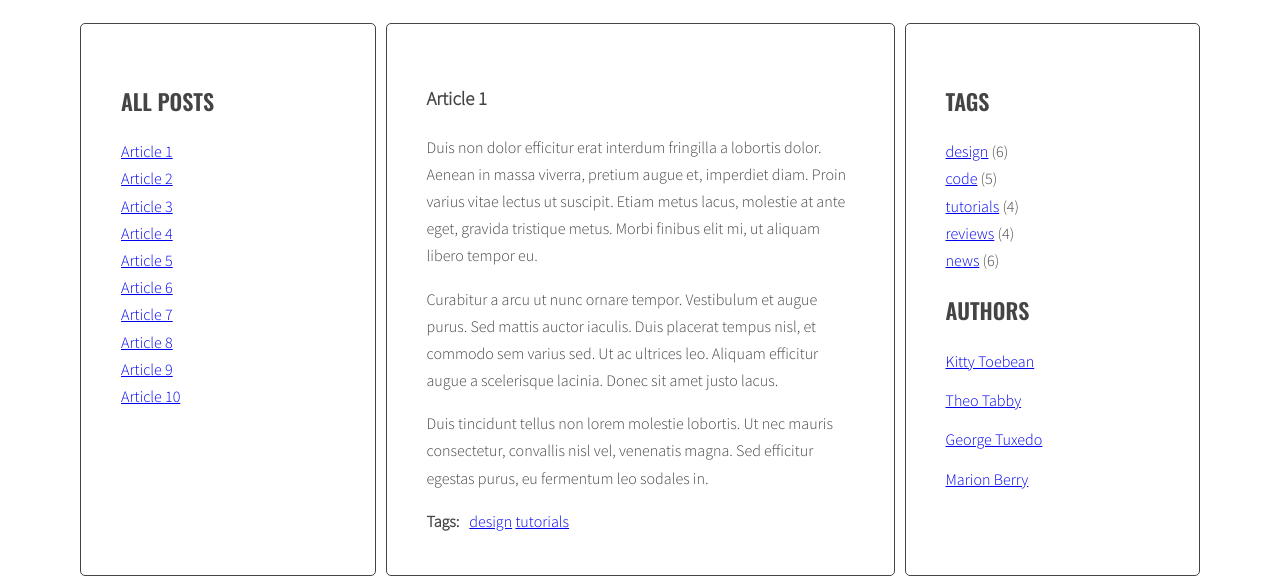
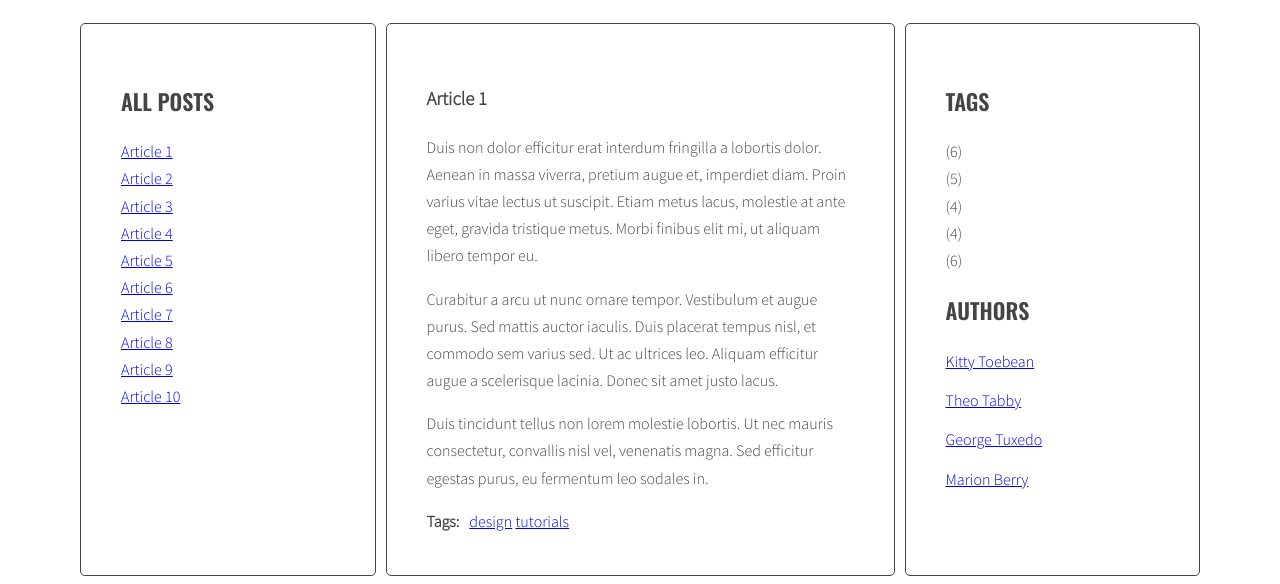
Before and after one commit to litewskidev/javascript-blog, a website: page index.html in a window 1280 px wide. Shown: the part 220-804 px from the top of the page. Drawn offline with nearby package versions, Linux system fonts and the light colour scheme.

Commit message:
remove tag list examples from HTML

```diff
--- a/index.html
+++ b/index.html
@@ -181,11 +181,11 @@
                 <aside class="sidebar">
                   <h2 class="section-title">Tags</h2>
                   <ul class="list tags">
-                    <li><a href="#">design</a> <span>(6)</span></li>
-                    <li><a href="#">code</a> <span>(5)</span></li>
-                    <li><a href="#">tutorials</a> <span>(4)</span></li>
-                    <li><a href="#">reviews</a> <span>(4)</span></li>
-                    <li><a href="#">news</a> <span>(6)</span></li>
+                    <li><a href="#"></a> <span>(6)</span></li>
+                    <li><a href="#"></a> <span>(5)</span></li>
+                    <li><a href="#"></a> <span>(4)</span></li>
+                    <li><a href="#"></a> <span>(4)</span></li>
+                    <li><a href="#"></a> <span>(6)</span></li>
                   </ul>
                   <h2 class="section-title">Authors</h2>
                   <ul class="list authors">
```
